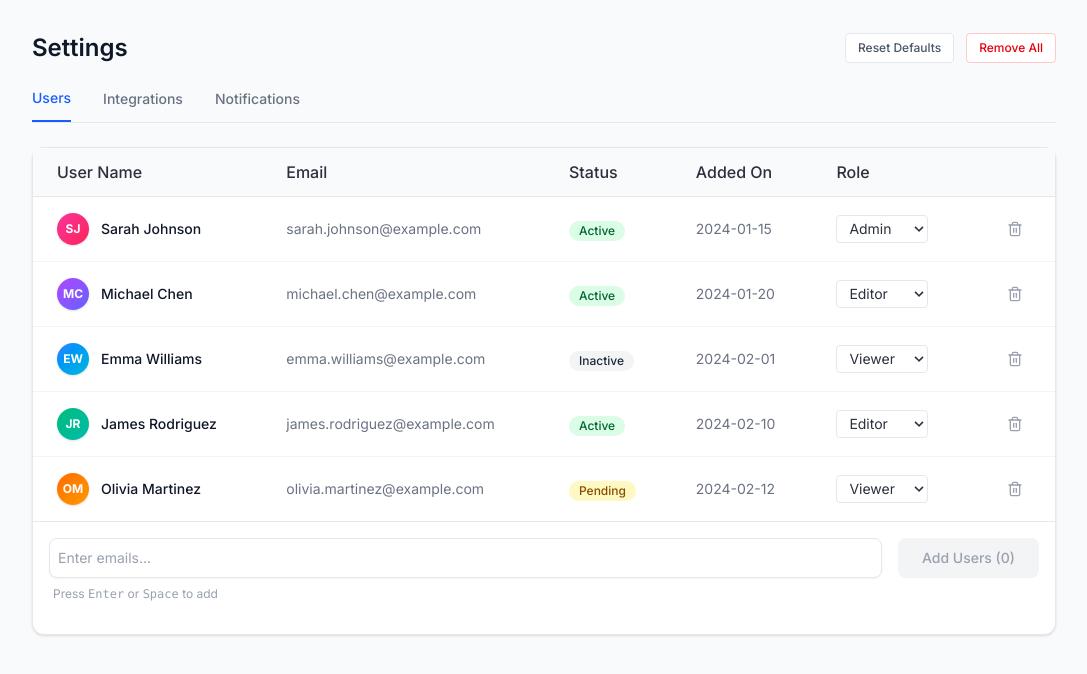
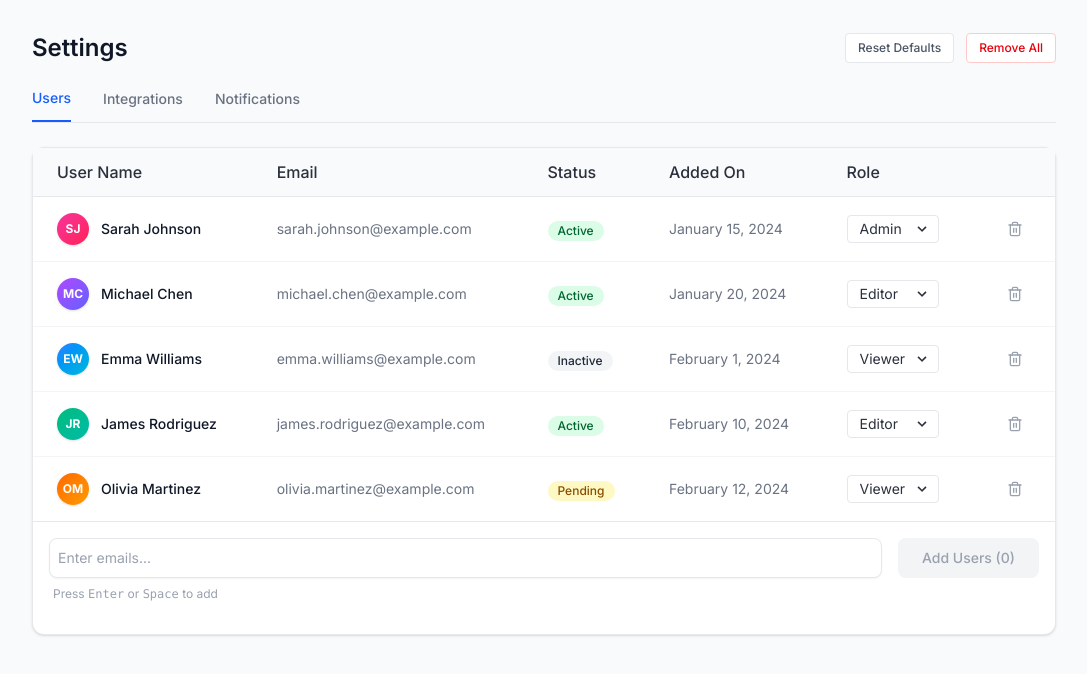
Before and after one commit to ozhayun/Email-Input, a Next.js app: page / in a window 1280 px wide. Shown: the top 674 px of the page, without its empty margins (96-1183 px from the left). Built offline with nearby package versions, Linux system fonts and the light colour scheme.

Commit message:
bit refactor

```diff
--- a/src/components/InviteUsersInput.tsx
+++ b/src/components/InviteUsersInput.tsx
@@ -219,10 +219,13 @@ export const InviteUsersInput: React.FC<InviteUsersInputProps> = ({
               px-6 py-1 rounded-lg font-medium text-sm whitespace-nowrap
               transition-colors duration-200 h-[40px]
               ${validEmailCount > 0
-                ? 'bg-[#1852E7] text-white hover:bg-blue-700 shadow-sm border border-[#336CFF]'
+                ? 'bg-[#1852E7] text-white hover:bg-blue-700 border border-[#336CFF]'
                 : 'bg-gray-100 text-gray-400 cursor-not-allowed'
               }
             `}
+            style={validEmailCount > 0 ? {
+              boxShadow: '0px 1px 2px 0px #1018280D, 0px -2px 4px 0px #0638BA inset, 0px 2px 3.4px 0px #FBFBFB4D inset'
+            } : undefined}
           >
             Add Users ({validEmailCount})
           </button>
--- a/src/components/UserManagement.tsx
+++ b/src/components/UserManagement.tsx
@@ -1,108 +1,70 @@
-'use client';
+"use client";
 
-import { useState, useCallback, useEffect } from 'react';
-import { InviteUsersInput } from '@/components/InviteUsersInput';
-import { UserTable } from '@/components/UserTable';
-import { SettingsHeader } from '@/components/SettingsHeader';
-import { SubmittedUser } from '@/types/user';
+import { useState, useCallback, useEffect } from "react";
+import { InviteUsersInput } from "@/components/InviteUsersInput";
+import { UserTable } from "@/components/UserTable";
+import { SettingsHeader } from "@/components/SettingsHeader";
+import { SubmittedUser, InitialUserRow } from "@/types/user";
+import { formatAddedOn } from "@/lib/format";
+import { createUsersFromEmails, GRADIENTS } from "@/lib/user";
 
-import initialUsersData from '../../_data/initial-users.json';
+import initialUsersData from "../../_data/initial-users.json";
 
-const GRADIENTS = [
-  'from-pink-500 to-rose-500',
-  'from-purple-500 to-indigo-500',
-  'from-blue-500 to-cyan-500',
-  'from-emerald-500 to-teal-500',
-  'from-orange-500 to-amber-500'
-];
-
-// Map JSON data to SubmittedUser type
-const INITIAL_USERS: SubmittedUser[] = (initialUsersData as any[]).map((user, index) => ({
+const INITIAL_USERS: SubmittedUser[] = (
+  initialUsersData as InitialUserRow[]
+).map((user, index) => ({
   id: user.id,
   name: user.name,
   email: user.email,
-  status: user.status as any,
-  addedOn: user.addedOn,
-  role: user.role as any,
+  status: user.status as SubmittedUser["status"],
+  addedOn: formatAddedOn(user.addedOn),
+  role: user.role as SubmittedUser["role"],
   initials: user.avatar,
-  gradient: GRADIENTS[index % GRADIENTS.length]
+  gradient: GRADIENTS[index % GRADIENTS.length],
 }));
 
-export function UserManagement() {
-  const [activeTab, setActiveTab] = useState('Users');
-  const [submittedUsers, setSubmittedUsers] = useState<SubmittedUser[]>([]);
-
-  // Load from localStorage on mount
-  useEffect(() => {
-    const saved = localStorage.getItem('submittedUsers');
+function getInitialUsers(): SubmittedUser[] {
+  if (typeof window === "undefined") return INITIAL_USERS;
+  try {
+    const saved = localStorage.getItem("submittedUsers");
     if (saved) {
-      try {
-        const parsed = JSON.parse(saved);
-        if (parsed.length > 0) {
-          setSubmittedUsers(parsed);
-          return;
+      const parsed = JSON.parse(saved) as SubmittedUser[];
+      if (Array.isArray(parsed) && parsed.length > 0) return parsed;
     }
   } catch (e) {
-        console.error('Failed to parse users from localStorage', e);
+    console.error("Failed to parse users from localStorage", e);
   }
+  return INITIAL_USERS;
 }
-    // If no saved data or empty, load initial
-    setSubmittedUsers(INITIAL_USERS);
-  }, []);
 
-  // Save to localStorage whenever submittedUsers changes
+export function UserManagement() {
+  const [activeTab, setActiveTab] = useState("Users");
+  const [submittedUsers, setSubmittedUsers] =
+    useState<SubmittedUser[]>(getInitialUsers);
+
   useEffect(() => {
-    localStorage.setItem('submittedUsers', JSON.stringify(submittedUsers));
+    localStorage.setItem("submittedUsers", JSON.stringify(submittedUsers));
   }, [submittedUsers]);
 
   const handleReset = useCallback(() => {
-    if (confirm('Are you sure you want to reset to default users?')) {
+    if (confirm("Are you sure you want to reset to default users?")) {
       setSubmittedUsers(INITIAL_USERS);
     }
   }, []);
 
   const handleRemoveAll = useCallback(() => {
-    if (confirm('Are you sure you want to remove ALL users?')) {
+    if (confirm("Are you sure you want to remove ALL users?")) {
       setSubmittedUsers([]);
     }
   }, []);
 
   const handleRemoveUser = useCallback((userId: string) => {
-    setSubmittedUsers(prev => prev.filter(user => user.id !== userId));
+    setSubmittedUsers((prev) => prev.filter((user) => user.id !== userId));
   }, []);
 
   const handleSubmit = useCallback((emails: string[]) => {
-    const newUsers: SubmittedUser[] = emails.map((email, idx) => {
-      const namePart = email.split('@')[0];
-      const name = namePart
-        .split(/[._-]/)
-        .map(word => word.charAt(0).toUpperCase() + word.slice(1))
-        .join(' ');
-
-      const initials = name
-        .split(' ')
-        .map(word => word.charAt(0))
-        .join('')
-        .toUpperCase()
-        .slice(0, 2);
-
-      const date = new Date();
-      /* Format Example: January 15, 2024 */
-      const formattedDate = date.toLocaleDateString('en-US', { month: 'long', day: 'numeric', year: 'numeric' });
-
-      return {
-        id: `user-${Date.now()}-${idx}`,
-        email,
-        name,
-        role: Math.random() > 0.7 ? 'Admin' : 'Guest',
-        status: 'Active',
-        addedOn: formattedDate,
-        initials,
-        gradient: GRADIENTS[Math.floor(Math.random() * GRADIENTS.length)]
-      };
-    });
-
-    setSubmittedUsers(prev => [...newUsers, ...prev]);
+    const newUsers = createUsersFromEmails(emails);
+    setSubmittedUsers((prev) => [...newUsers, ...prev]);
   }, []);
 
   return (
@@ -122,7 +84,7 @@ export function UserManagement() {
             initialEmails={[]}
             onSubmit={handleSubmit}
             maxVisibleChips={5}
-              existingEmails={submittedUsers.map(u => u.email)}
+            existingEmails={submittedUsers.map((u) => u.email)}
           />
         </div>
       </div>
--- a/src/components/UserTable.tsx
+++ b/src/components/UserTable.tsx
@@ -1,7 +1,8 @@
 'use client';
 
-import { SubmittedUser } from "@/types/user";
-import { Trash2 } from "lucide-react";
+import { SubmittedUser } from '@/types/user';
+import { formatAddedOn } from '@/lib/format';
+import { Trash2 } from 'lucide-react';
 
 interface UserTableProps {
   users: SubmittedUser[];
@@ -53,7 +54,7 @@ export function UserTable({ users, onRemove }: UserTableProps) {
                   </span>
                 </td>
                 <td className="px-6 py-4 whitespace-nowrap text-sm text-gray-500">
-                  {user.addedOn}
+                  {formatAddedOn(user.addedOn)}
                 </td>
                 <td className="px-6 py-4 whitespace-nowrap">
                   <div className="relative">
--- /dev/null
+++ b/src/lib/format.ts
@@ -0,0 +1,11 @@
+/**
+ * Format ISO date (YYYY-MM-DD) to "Month Day, Year".
+ * Passes through already-formatted strings unchanged.
+ */
+export function formatAddedOn(isoOrFormatted: string): string {
+  if (/^\d{4}-\d{2}-\d{2}$/.test(isoOrFormatted)) {
+    const d = new Date(isoOrFormatted + 'Z');
+    return d.toLocaleDateString('en-US', { month: 'long', day: 'numeric', year: 'numeric' });
+  }
+  return isoOrFormatted;
+}
--- /dev/null
+++ b/src/lib/user.ts
@@ -0,0 +1,53 @@
+import type { SubmittedUser } from '@/types/user';
+import { formatAddedOn } from '@/lib/format';
+
+const GRADIENTS = [
+  'from-pink-500 to-rose-500',
+  'from-purple-500 to-indigo-500',
+  'from-blue-500 to-cyan-500',
+  'from-emerald-500 to-teal-500',
+  'from-orange-500 to-amber-500',
+];
+
+function nameFromEmail(email: string): string {
+  const namePart = email.split('@')[0];
+  return namePart
+    .split(/[._-]/)
+    .map((word) => word.charAt(0).toUpperCase() + word.slice(1))
+    .join(' ');
+}
+
+function initialsFromName(name: string): string {
+  return name
+    .split(' ')
+    .map((word) => word.charAt(0))
+    .join('')
+    .toUpperCase()
+    .slice(0, 2);
+}
+
+/**
+ * Build SubmittedUser[] from a list of emails (e.g. from invite submit).
+ * Each user gets a derived name, initials, today as addedOn, and random role/gradient.
+ */
+export function createUsersFromEmails(emails: string[]): SubmittedUser[] {
+  const now = Date.now();
+  const addedOn = formatAddedOn(new Date().toISOString().slice(0, 10));
+
+  return emails.map((email, idx) => {
+    const name = nameFromEmail(email);
+    const initials = initialsFromName(name);
+    return {
+      id: `user-${now}-${idx}`,
+      email,
+      name,
+      role: (Math.random() > 0.7 ? 'Admin' : 'Guest') as SubmittedUser['role'],
+      status: 'Active' as const,
+      addedOn,
+      initials,
+      gradient: GRADIENTS[Math.floor(Math.random() * GRADIENTS.length)],
+    };
+  });
+}
+
+export { GRADIENTS };
```
Also changed, not shown: src/types/user.ts (+10 -0 lines). Lines whose indentation alone changed are shown as unchanged.
